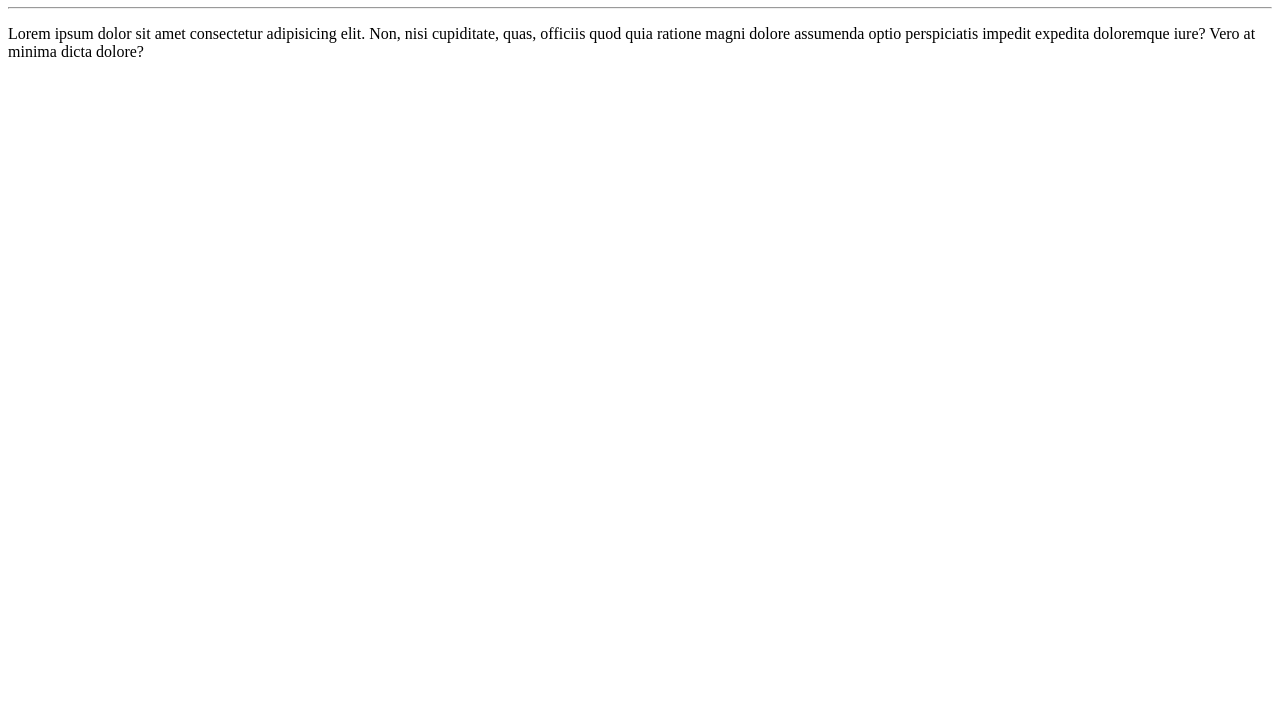
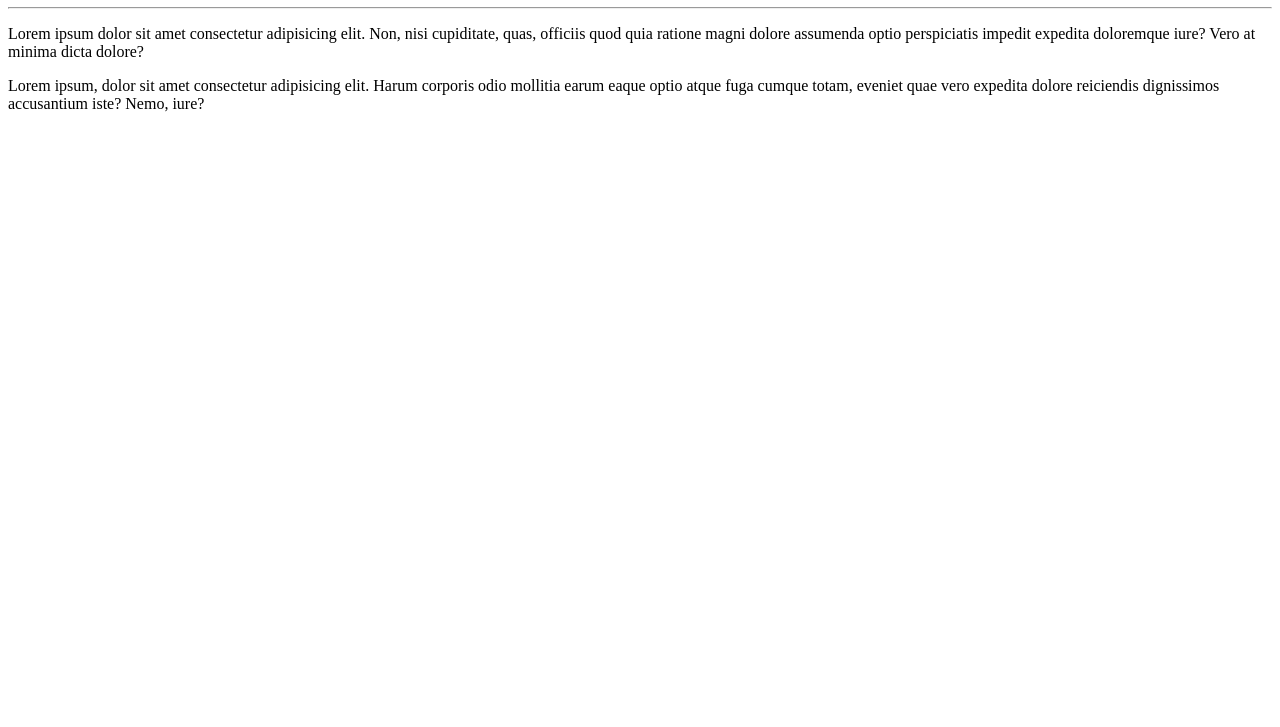
Before and after one commit to ZielPontes/ola-mundo, a plain HTML site: page site-exemplo/index.html in a window 1280 px wide. Shown: the part 73-800 px from the top of the page. Drawn offline with Linux system fonts and the light colour scheme.

Commit message:
adicionei um paragrafo

```diff
--- a/site-exemplo/index.html
+++ b/site-exemplo/index.html
@@ -9,5 +9,6 @@
     <h1>Olá, mundo!</h1>
     <hr>
     <p>Lorem ipsum dolor sit amet consectetur adipisicing elit. Non, nisi cupiditate, quas, officiis quod quia ratione magni dolore assumenda optio perspiciatis impedit expedita doloremque iure? Vero at minima dicta dolore?</p>
+    <p>Lorem ipsum, dolor sit amet consectetur adipisicing elit. Harum corporis odio mollitia earum eaque optio atque fuga cumque totam, eveniet quae vero expedita dolore reiciendis dignissimos accusantium iste? Nemo, iure?</p>
 </body>
 </html>
```
